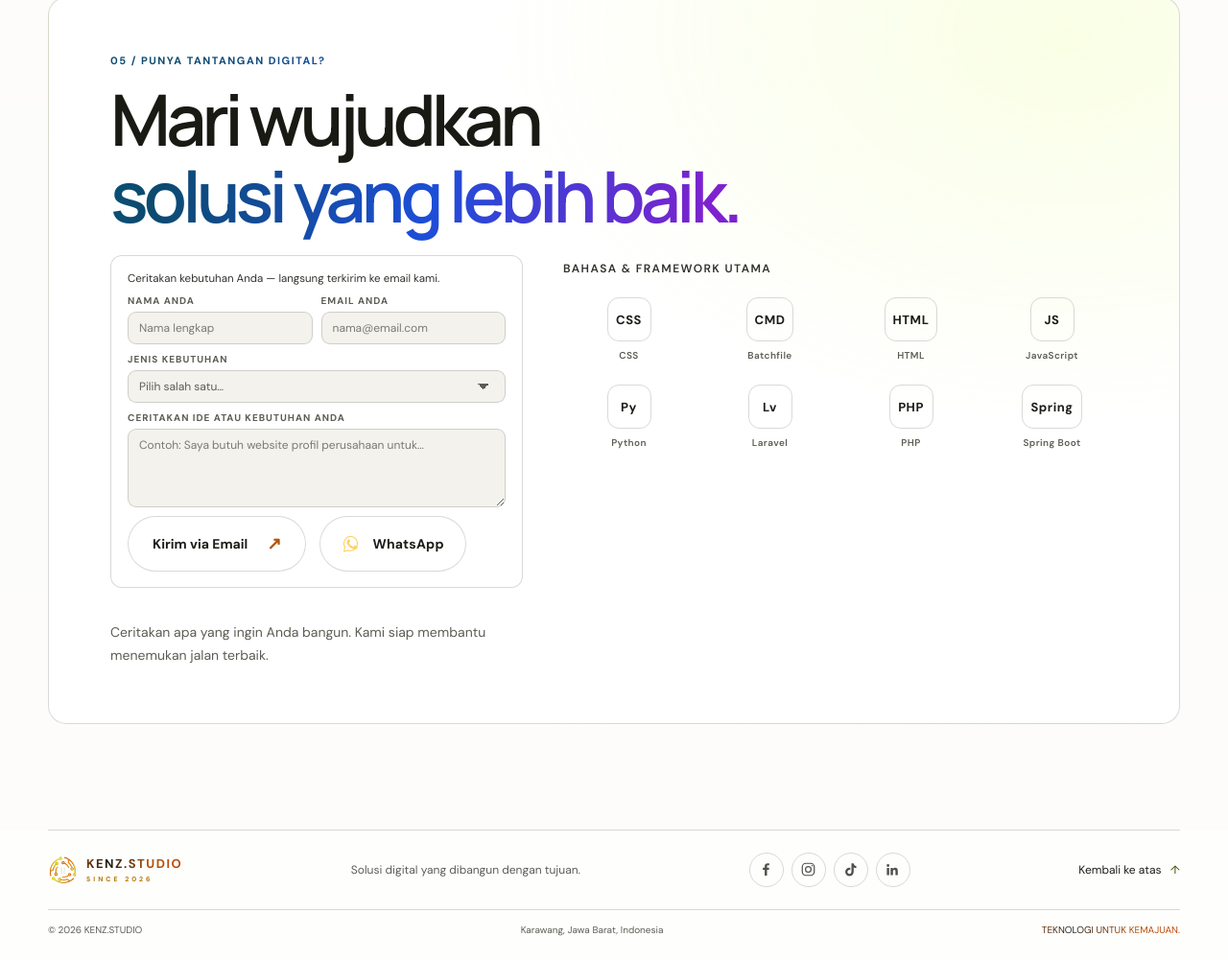
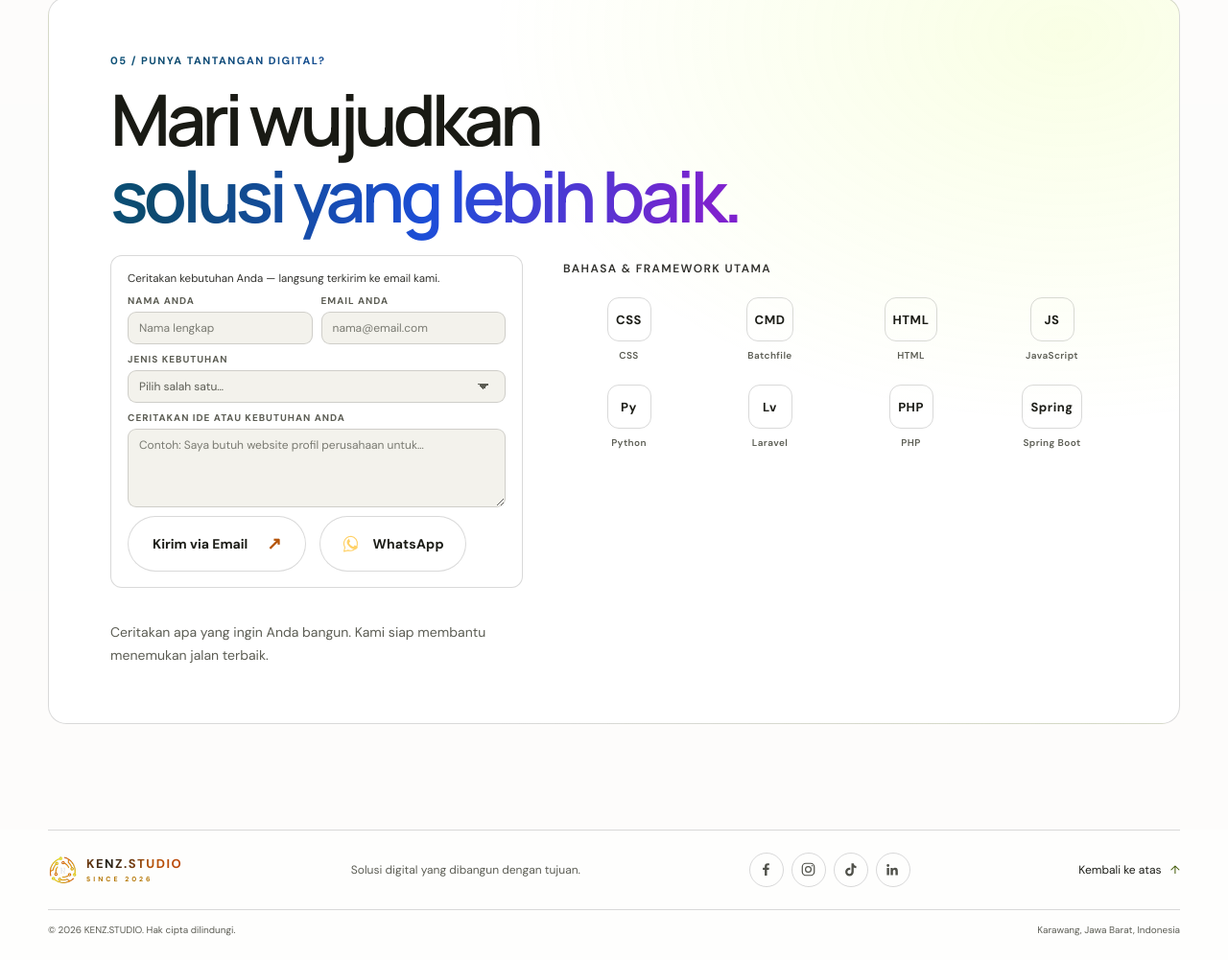
Before and after one commit to Yudhae94/YEP.studio, a website: page index.html in a window 1280 px wide. Shown: the part 5481-6482 px from the top of the page at 96% size. Drawn offline with Linux system fonts and the light colour scheme.

Commit message:
feat: tambah teks Hak cipta dilindungi dan sembunyikan slogan footer

```diff
--- a/index.html
+++ b/index.html
@@ -621,9 +621,8 @@
         <a class="back-top" href="#home">Kembali ke atas <span aria-hidden="true">↑</span></a>
       </div>
       <div class="container footer-bottom reveal">
-        <span>© 2026 KENZ.STUDIO</span>
+        <span>© 2026 KENZ.STUDIO. Hak cipta dilindungi.</span>
         <span>Karawang, Jawa Barat, Indonesia</span>
-        <span class="brand-color-flow">TEKNOLOGI UNTUK KEMAJUAN.</span>
       </div>
     </footer>
   </body>
--- a/script.js
+++ b/script.js
@@ -79,7 +79,7 @@ if (!prefersReducedMotion.matches && "IntersectionObserver" in window) {
         }
       });
     },
-    { threshold: 0.14, rootMargin: "0px 0px -32px 0px" },
+    { threshold: 0.14, rootMargin: "0px 0px 0px 0px" },
   );
 
   document.querySelectorAll(".reveal").forEach((element) => {
--- a/styles.css
+++ b/styles.css
@@ -1225,7 +1225,6 @@ h2 { margin-bottom: 0; color: var(--heading); font-size: clamp(36px, 5vw, 62px);
   .footer-brand-copy small { font-size: 7px; }
   .back-top { margin-left: auto; font-size: 10px; }
   .footer-bottom { flex-wrap: wrap; font-size: 8px; }
-  .footer-bottom span:last-child { width: 100%; }
 }
 
 @media (max-width: 700px) {
```
